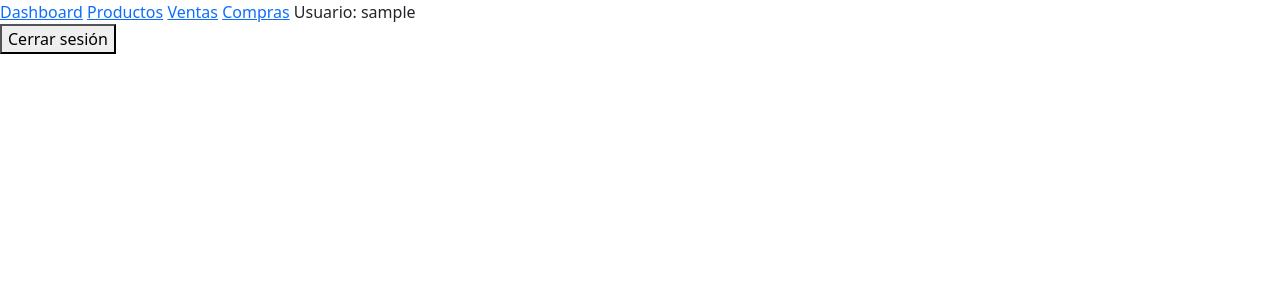
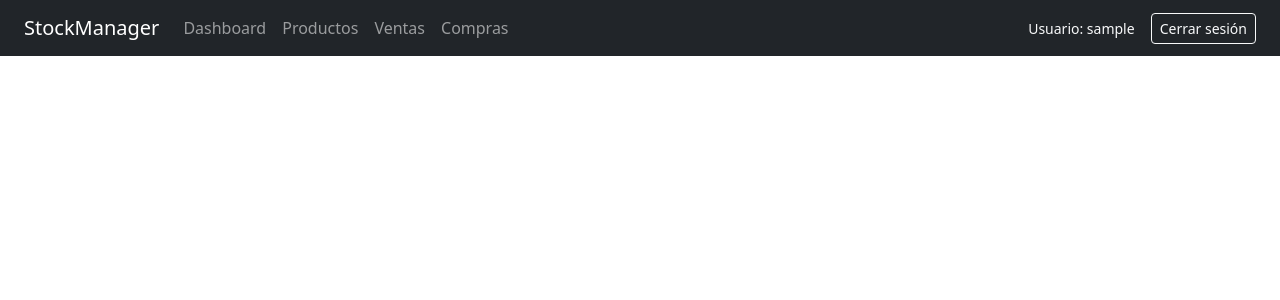
Before and after one commit to EnmanuelFL/stock_manager, a Django app: page /compras/ in a window 1280 px wide. Shown: the top 300 px of the page. Run offline with Django 5.2, Linux system fonts and the light colour scheme; the visitor is signed in with stand-in values (Sample User, id 1); data that the repository does not hold is empty.

Commit message:
feat(ui): style navbar with Bootstrap and pass low-stock products to dashboard

```diff
--- a/stockmanager/inventario/templates/inventario/base.html
+++ b/stockmanager/inventario/templates/inventario/base.html
@@ -6,28 +6,31 @@
     <link href="https://cdn.jsdelivr.net/npm/bootstrap@5.3.0/dist/css/bootstrap.min.css" rel="stylesheet">
     <script src="https://cdn.jsdelivr.net/npm/chart.js"></script>
 
-    <title>base</title>
+    <title>StockManager</title>
 </head>
 <body>
-    <nav>
-        <a href="{% url 'dashboard' %}">Dashboard</a>
-        <a href="{% url 'lista_productos' %}">Productos</a>
-        <a href="{% url 'lista_ventas' %}">Ventas</a>
-        <a href="{% url 'lista_compras' %}">Compras</a>
+    <nav class="navbar navbar-expand-lg navbar-dark bg-dark px-4">
+        <a class="navbar-brand" href="{% url 'dashboard' %}">StockManager</a>
+        <div class="navbar-nav me-auto">
+            <a class="nav-link" href="{% url 'dashboard' %}">Dashboard</a>
+            <a class="nav-link" href="{% url 'lista_productos' %}">Productos</a>
+            <a class="nav-link" href="{% url 'lista_ventas' %}">Ventas</a>
+            <a class="nav-link" href="{% url 'lista_compras' %}">Compras</a>
+        </div>
 
-        {% if user.is_authenticated %}
-            <span>Usuario: {{ user.username }}</span>
-            <form method="post" action="{% url 'logout' %}">
-            {% csrf_token %}
-                <button type="submit">Cerrar sesión</button>
-            </form>
+        <div class="d-flex align-items-center gap-3">
+            {% if user.is_authenticated %}
+                <span class="text-light small">Usuario: {{ user.username }}</span>
+                <form method="post" action="{% url 'logout' %}" class="mb-0">
+                    {% csrf_token %}
+                    <button type="submit" class="btn btn-outline-light btn-sm">Cerrar sesión</button>
+                </form>
             {% else %}
-                <a href="{% url 'login' %}">Iniciar sesión</a>
+                <a href="{% url 'login' %}" class="btn btn-outline-light btn-sm">Iniciar sesión</a>
             {% endif %}
-
-
+        </div>
     </nav>
-    <main>
+    <main class="container my-4">
         {% block content %} {% endblock %}
     </main>
 </body>
--- a/stockmanager/inventario/views.py
+++ b/stockmanager/inventario/views.py
@@ -15,11 +15,13 @@ def dashboard(request):
     resultado = FacturaVenta.objects.aggregate(total_ventas = Sum('total'))
     ingresos_totales = resultado['total_ventas'] or 0
     top_vendidos = Producto.objects.annotate(total_vendido = Sum('detallefactura__cantidad')).order_by('-total_vendido')[:5]
+    lista_bajo_stock = Producto.objects.filter(stock_actual__lte=F('stock_minimo'))
     contexto = {
         'total_productos': Producto.objects.count(),
         'productos_bajo_stock': Producto.objects.filter(stock_actual__lte=F('stock_minimo')).count(),
         'alertas_sin_resolver': AlertaStock.objects.filter(resuelta=False).count(),
         'ingresos_totales': ingresos_totales,
+        'lista_bajo_stock': lista_bajo_stock,
         'top_vendidos': top_vendidos,
     }
     return render(request, 'inventario/dashboard.html', contexto)
```
